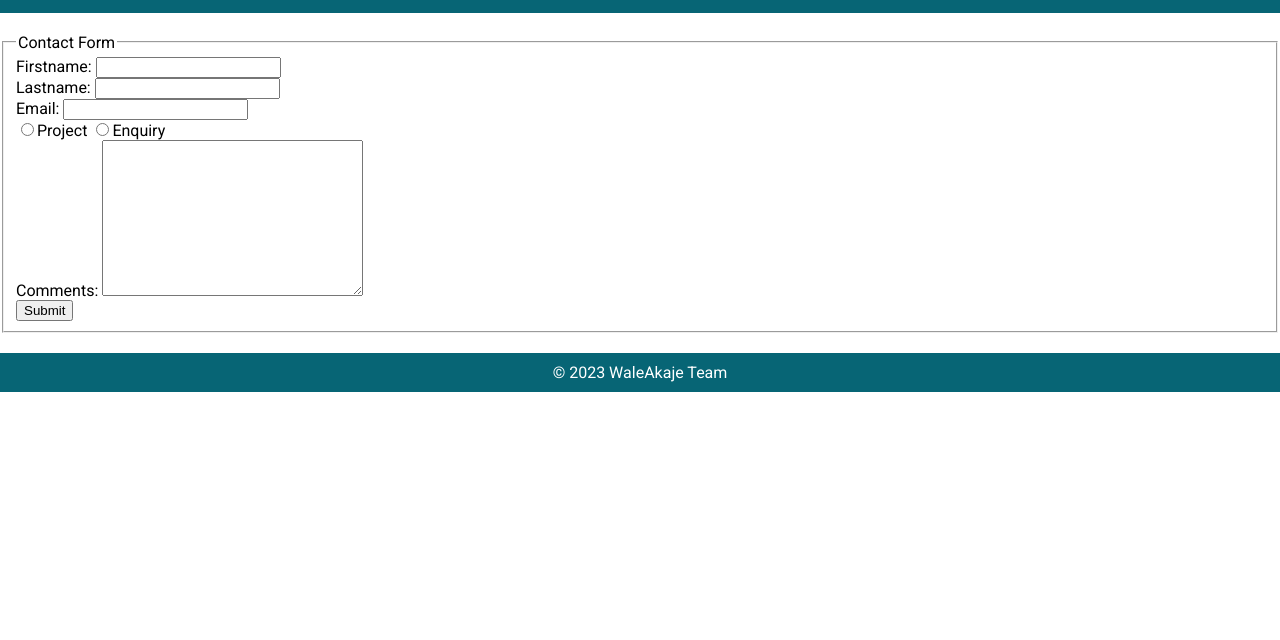
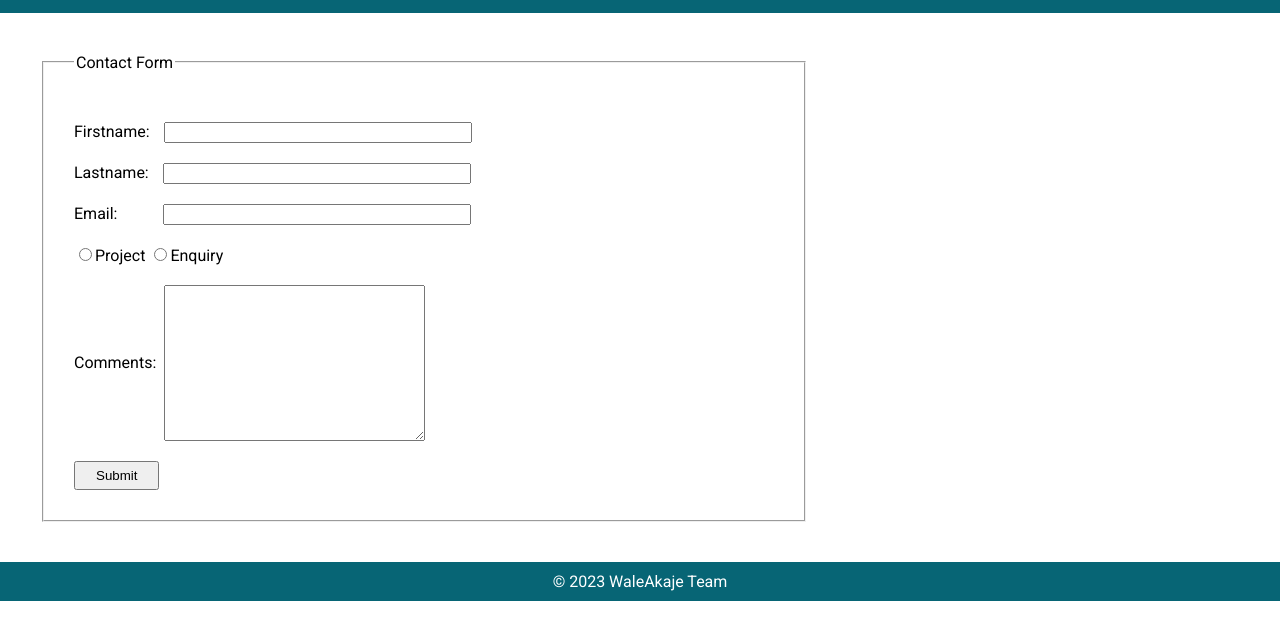
Before and after one commit to smadue/simple-web-capstone, a plain HTML site: page contact.html in a window 1280 px wide. Shown: the part 68-708 px from the top of the page. Drawn offline with Linux system fonts and the light colour scheme.

Commit message:
Contact page completed

```diff
--- a/contact.html
+++ b/contact.html
@@ -20,27 +20,27 @@
         <form action="/submit-form" method="post">
             <fieldset>
                 <legend>Contact Form</legend>
-                <div>
+                <div class="formitem">
                     <label for="firstname">Firstname:</label>
                     <input type="text" id="firstname" name="firstname">
                 </div>
-                <div>
+                <div class="formitem">
                     <label for="lastname">Lastname:</label>
                     <input type="text" id="lastname" name="lastname">
                 </div>
-                <div>
-                    <label for="email">Email:</label>
+                <div class="formitem">
+                    <label for="email">Email:&nbsp&nbsp&nbsp&nbsp&nbsp&nbsp&nbsp&nbsp</label>
                     <input type="email" id="email" name="email">
                 </div>
-                <div>
+                <div class="formitem">
                     <span><input type="radio" id="project">Project</span>
                     <span><input type="radio" id="enquiry">Enquiry</span>
                 </div>
-                <div>
-                    <label for="comments">Comments:</label>
+                <div class="formitem commentsitem">
+                    <label for="comments" class="comlabel">Comments:&nbsp;&nbsp;</label>
                     <textarea name="comments" id="comments" cols="30" rows="10"></textarea>
                 </div>
-                <div>
+                <div class="formitem">
                     <button type="submit">Submit</button>
                 </div>
             </fieldset>
--- a/style.css
+++ b/style.css
@@ -102,7 +102,7 @@ body{
 }
 .projectFeature a img:hover{
     background: #076575;
-    opacity: 70%;
+    opacity: 100%;
     transition: 2s all ease;
 }
 .projectFeature a p{
@@ -113,3 +113,26 @@ body{
     font-size: 20px;
 
 }
+
+/** Contact **/
+form{
+    margin: 40px;
+}
+fieldset{
+    padding: 30px;
+    width: 700px;
+}
+.formitem{
+    margin-top: 20px;
+}
+.formitem #firstname, .formitem #lastname, .formitem #email{
+    width: 300px;
+    margin-left: 10px;
+}
+.commentsitem{
+    display: flex;
+    align-items: center;
+}
+.formitem button{
+    padding: 5px 20px;
+}
```
